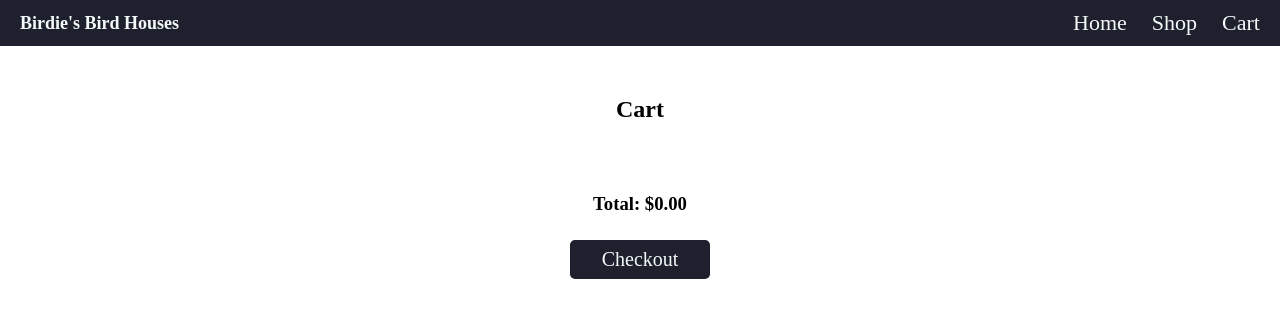
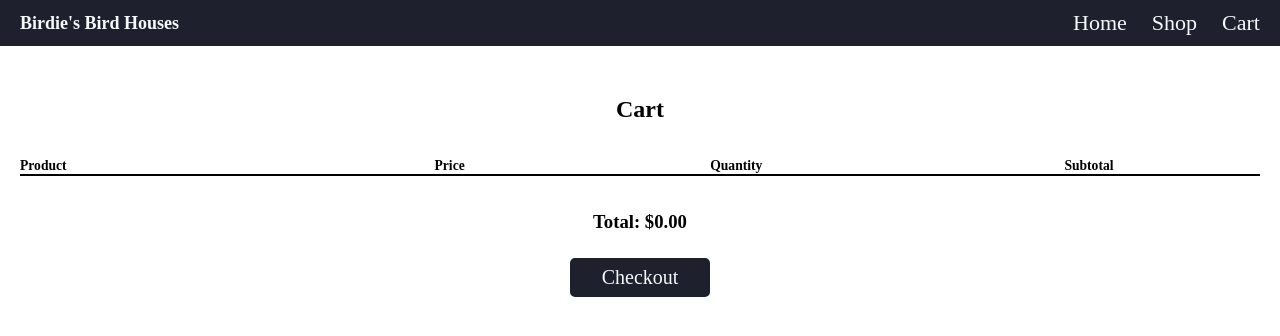
Before and after one commit to robisonwebdev/shopping-cart, a React (Create React App) app: page /cart in a window 1280 px wide. Shown: the top 336 px of the page. Built offline with nearby package versions, Linux system fonts and the light colour scheme; a web font is replaced by a local one.

Commit message:
Removed .cart_items section and replaced with a table with same className.

```diff
--- a/src/components/Main/Cart/Cart.js
+++ b/src/components/Main/Cart/Cart.js
@@ -12,11 +12,20 @@ const Cart = ({ cartItems, setCartItems }) => {
     return (
         <section className='cart'>
             <h1>Cart</h1>
-            <section className='cart_items'>
-                <ul>
+            <table className='cart_items'>
+                <thead>
+                    <tr>
+                        <th></th>
+                        <th className='th_product'>Product</th>
+                        <th>Price</th>
+                        <th>Quantity</th>
+                        <th>Subtotal</th>
+                    </tr>
+                </thead>
+                <tbody>
                     {mapCartItems}
-                </ul>
-            </section>
+                </tbody>
+            </table>
             <TotalPrice cartItems={cartItems} />
             <Checkout />
         </section>
```
